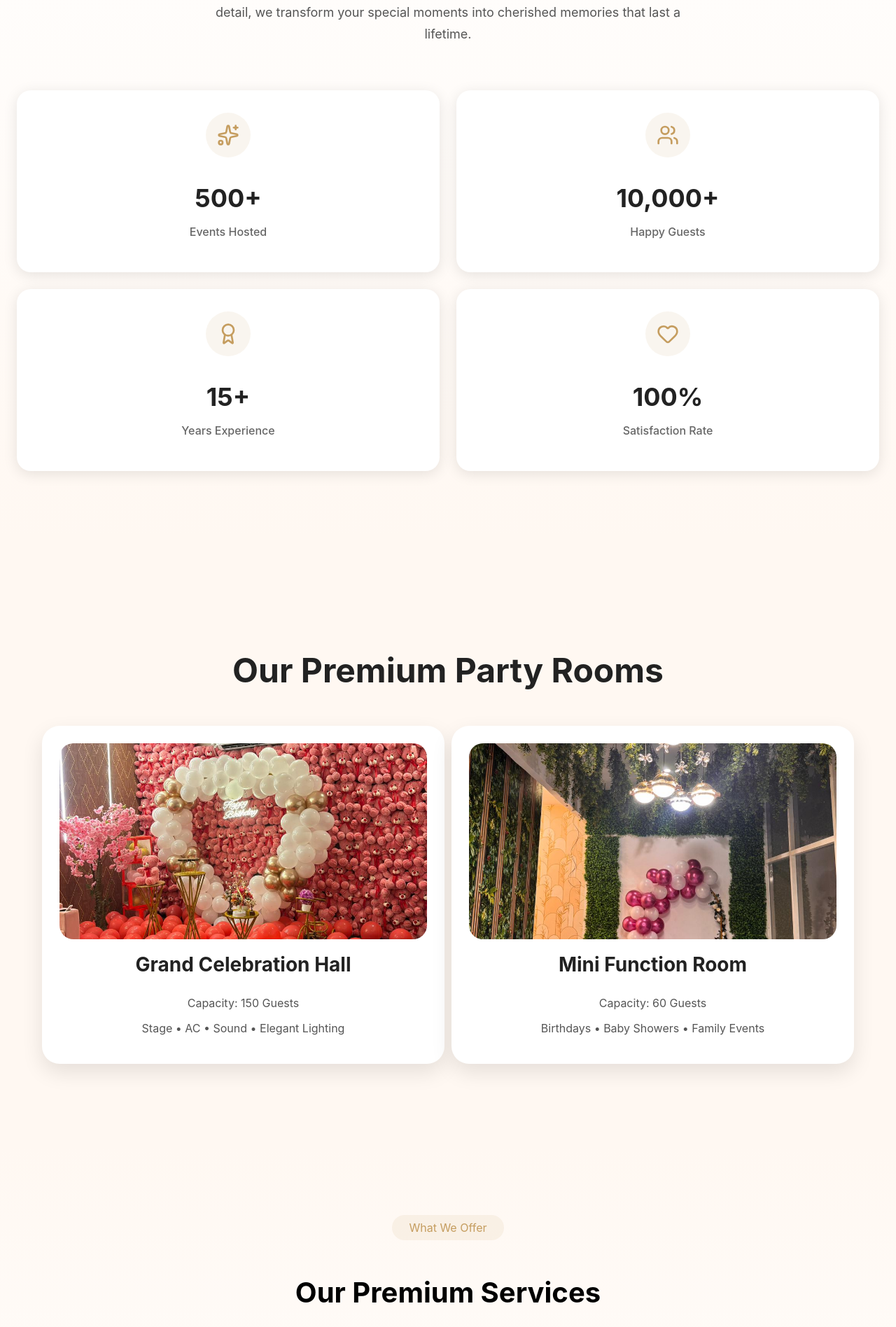
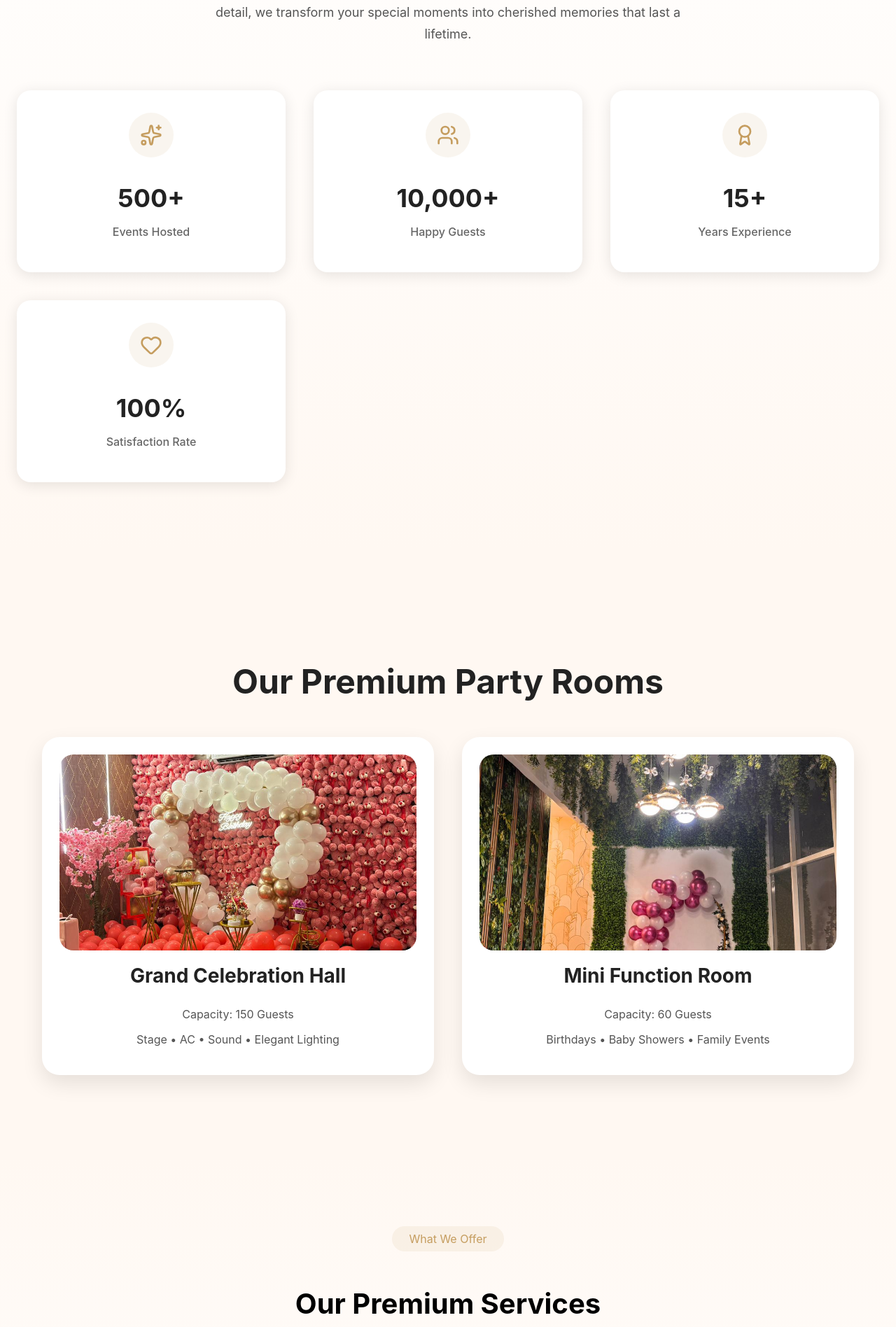
Before and after one commit to pathapatisneha2025-commits/Partyhousewebsite, a React (Create React App) app: page / in a window 1280 px wide. Shown: the part 1380-3276 px from the top of the page at 70% size. Built offline with nearby package versions, Linux system fonts and the light colour scheme.

Commit message:
changes made

```diff
--- a/src/component/aboutUs.jsx
+++ b/src/component/aboutUs.jsx
@@ -46,8 +46,8 @@ export function AboutSection() {
     },
     statsGrid: {
       display: "grid",
-      gridTemplateColumns: "repeat(2, 1fr)",
-      gap: "24px",
+      gridTemplateColumns: "repeat(auto-fit, minmax(300px, 1fr))",
+      gap: "40px",
       marginTop: "48px",
     },
     statCard: {
--- a/src/component/contactsection.jsx
+++ b/src/component/contactsection.jsx
@@ -47,12 +47,13 @@ export function ContactSection() {
     >
       <style>
         {`
-        .contact-grid {
-  display: grid;
-  grid-template-columns: 2fr 1fr;
-  gap: 10px;
-}
-
+        @media (min-width: 1024px) {
+          .contact-grid {
+            display: grid;
+            grid-template-columns: 2fr 1fr;
+            gap: 48px;
+          }
+        }
       `}
       </style>
 
--- a/src/component/roomcard.jsx
+++ b/src/component/roomcard.jsx
@@ -17,8 +17,8 @@ export default function RoomsSection() {
 
     container: {
       display: "grid",
-      gridTemplateColumns: "repeat(2, 1fr)",
-      gap: "10px",
+      gridTemplateColumns: "repeat(auto-fit, minmax(300px, 1fr))",
+      gap: "40px",
     },
 
     card: {
```
